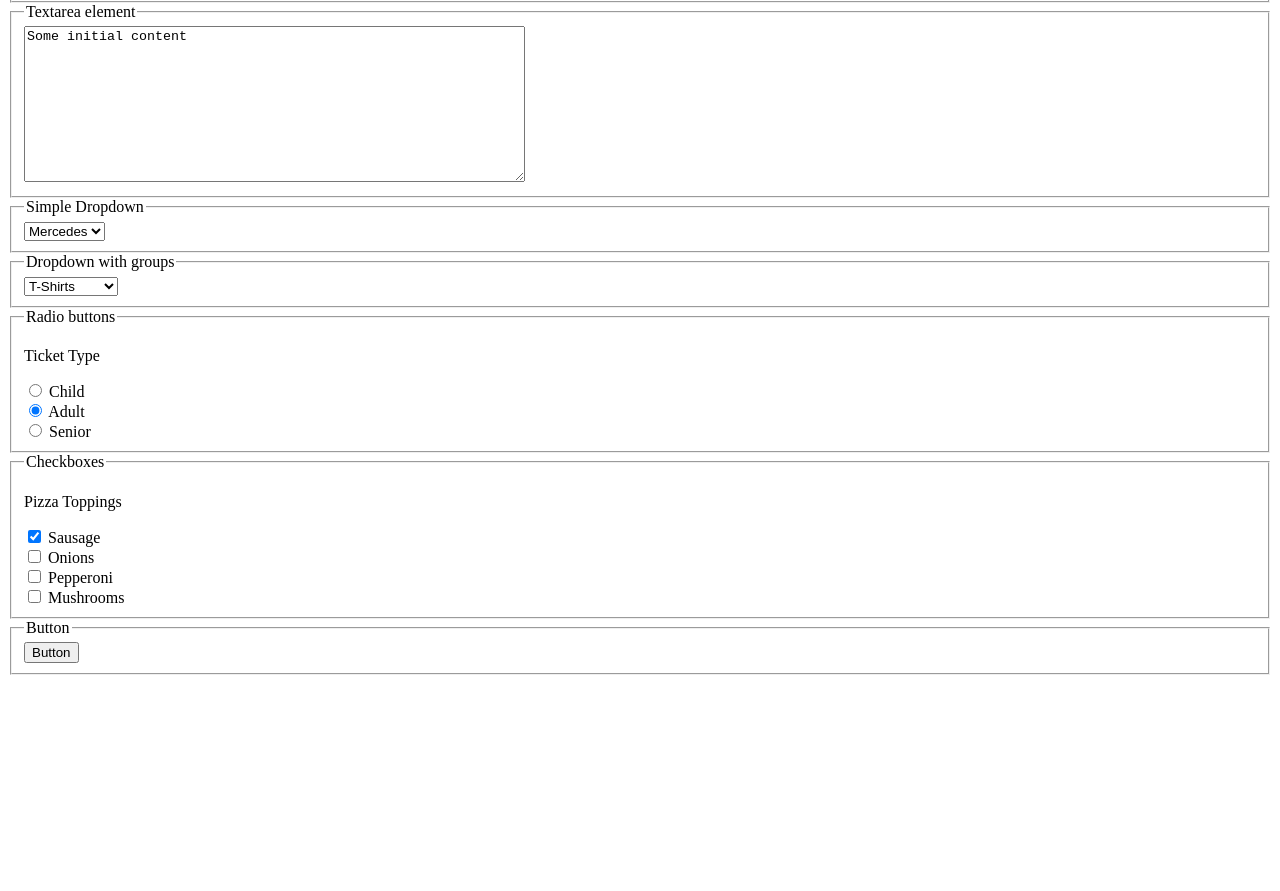
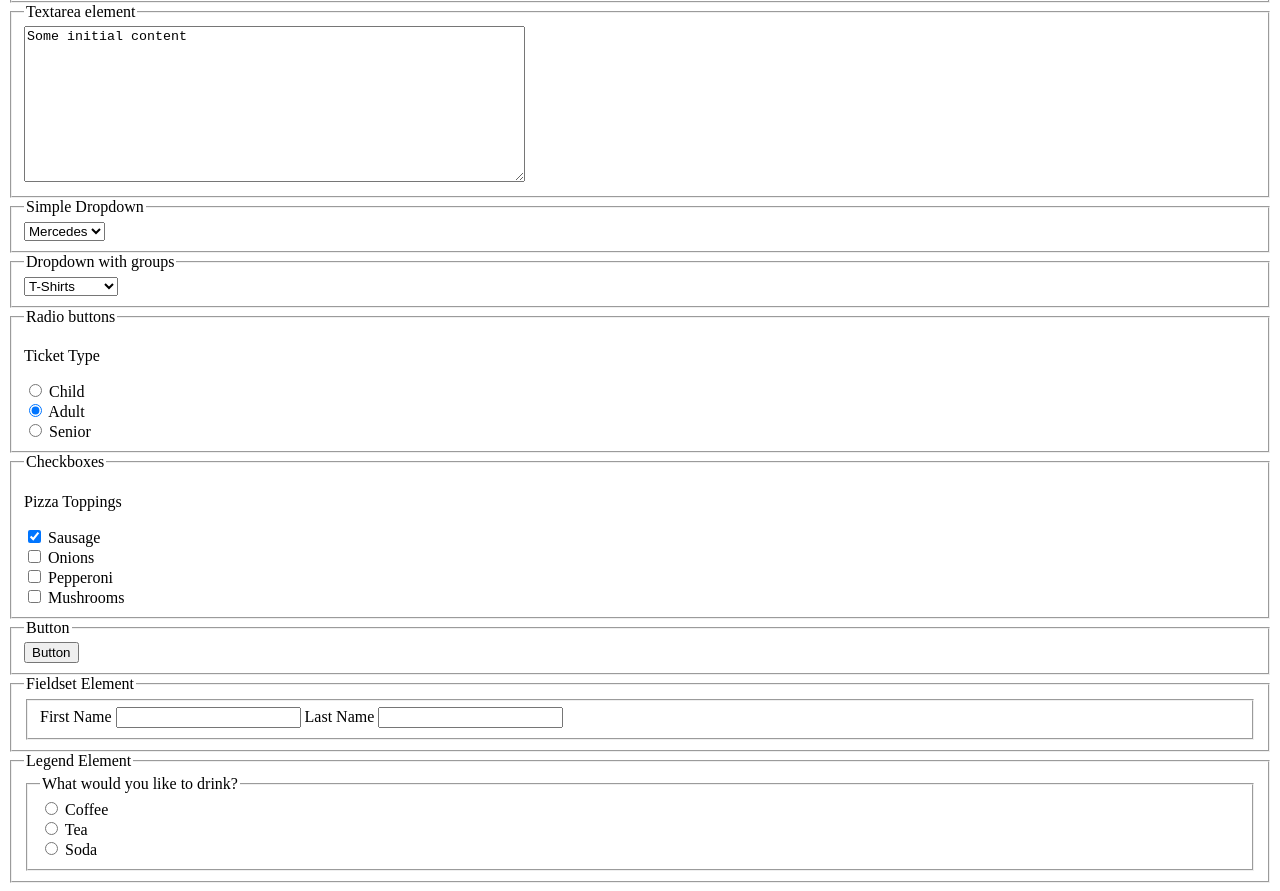
Before and after one commit to Diplomoceras-maximum/forms, a plain HTML site: page index.html in a window 1280 px wide. Shown: the part 345-1236 px from the top of the page. Before the commit the page ends 1028 px from the top, so only its background shows below. Drawn offline with Linux system fonts and the light colour scheme.

Commit message:
Add explanation and examples of organising forms

```diff
--- a/index.html
+++ b/index.html
@@ -451,5 +451,91 @@
       <legend>Button</legend>
       <button type="button">Button</button>
     </fieldset>
+
+    <!--
+
+
+    === Organising form elements ===
+
+    1. Larger forms can be overwhelming for users and they may be discouraged by them
+    2. There are some elements that make it easier to organise forms into sections, including:
+
+
+    === Fieldset Element ===
+
+    1. The fieldset element is a container element that groups related elements into one unit
+    2. To create a fieldset element you use the <fieldset> element, all elements to be grouped go inside the opening and closing tags
+
+    Example:
+
+    <fieldset>
+      <label for="first_name">First Name</label>
+      <input type="text" id="first_name" name="first_name">
+
+      <label for="last_name">Last Name</label>
+      <input type="text" id="last_name" name="last_name">
+    </fieldset>
+
+
+    === Legend Element ===
+
+    1. The legend element is used to give the fieldset a heading or caption so the user can see what a grouping of inputs is for
+    2. To create a legend, you use the <legend> element with the text to display between the opening and closing tags, the legend should come right after the opening fieldset tag
+    3. Fieldsets are commonly used to group radio and checkbox selections
+
+    Example:
+
+    <fieldset>
+      <legend>What would you like to drink?</legend>
+      <div>
+        <input type="radio" name="drink" id="coffee" value="coffee">
+        <label for="coffee">Coffee</label>
+      </div>
+      <div>
+        <input type="radio" name="drink" id="tea" value="tea">
+        <label for="tea">Tea</label>
+      </div>
+      <div>
+        <input type="radio" name="drink" id="soda" value="soda">
+        <label for="soda">Soda</label>
+      </div>
+    </fieldset>
+
+    -->
+
+    <!-- Fieldset Element-->
+    <fieldset>
+      <legend>Fieldset Element</legend>
+      <fieldset>
+        <label for="first_name">First Name</label>
+        <input type="text" id="first_name" name="first_name" />
+
+        <label for="last_name">Last Name</label>
+        <input type="text" id="last_name" name="last_name" />
+      </fieldset>
+    </fieldset>
+
+    <!-- Legend Element -->
+    <fieldset>
+      <legend>Legend Element</legend>
+      <fieldset>
+        <legend>What would you like to drink?</legend>
+
+        <div>
+          <input type="radio" name="drink" id="coffee" value="coffee" />
+          <label for="coffee">Coffee</label>
+        </div>
+
+        <div>
+          <input type="radio" name="drink" id="tea" value="tea" />
+          <label for="tea">Tea</label>
+        </div>
+
+        <div>
+          <input type="radio" name="drink" id="soda" value="soda" />
+          <label for="soda">Soda</label>
+        </div>
+      </fieldset>
+    </fieldset>
   </body>
 </html>
```
